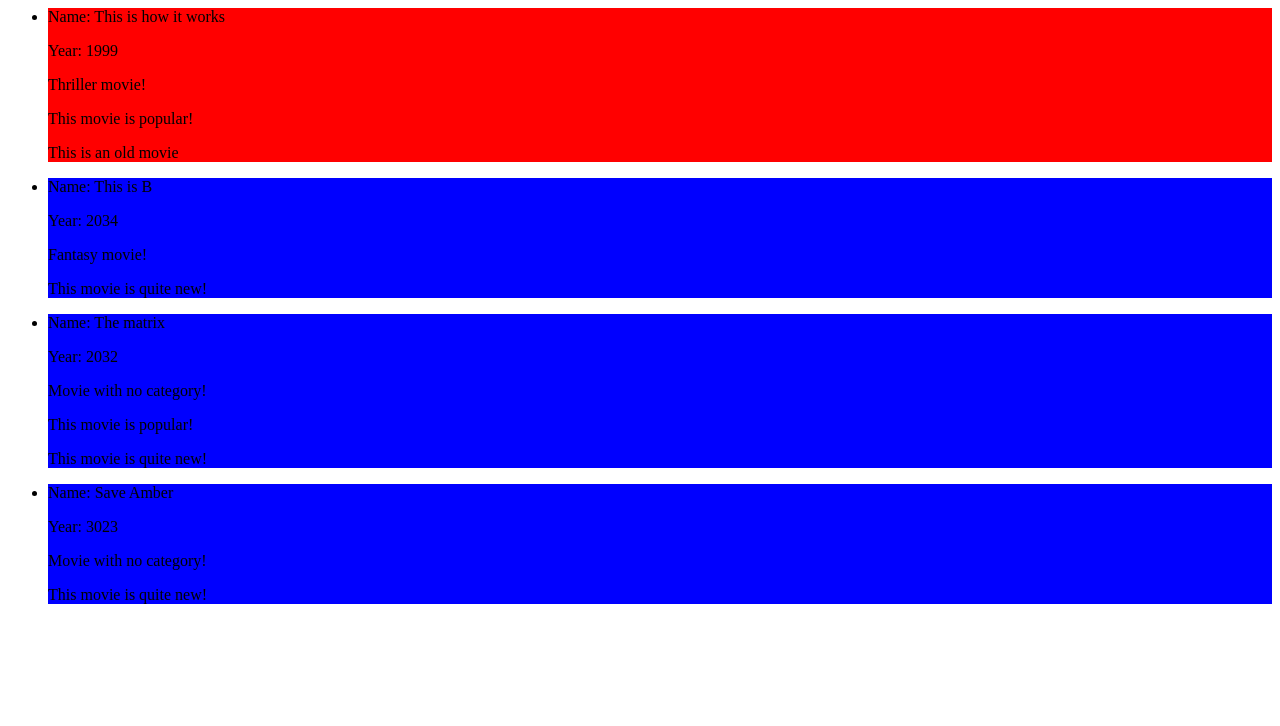
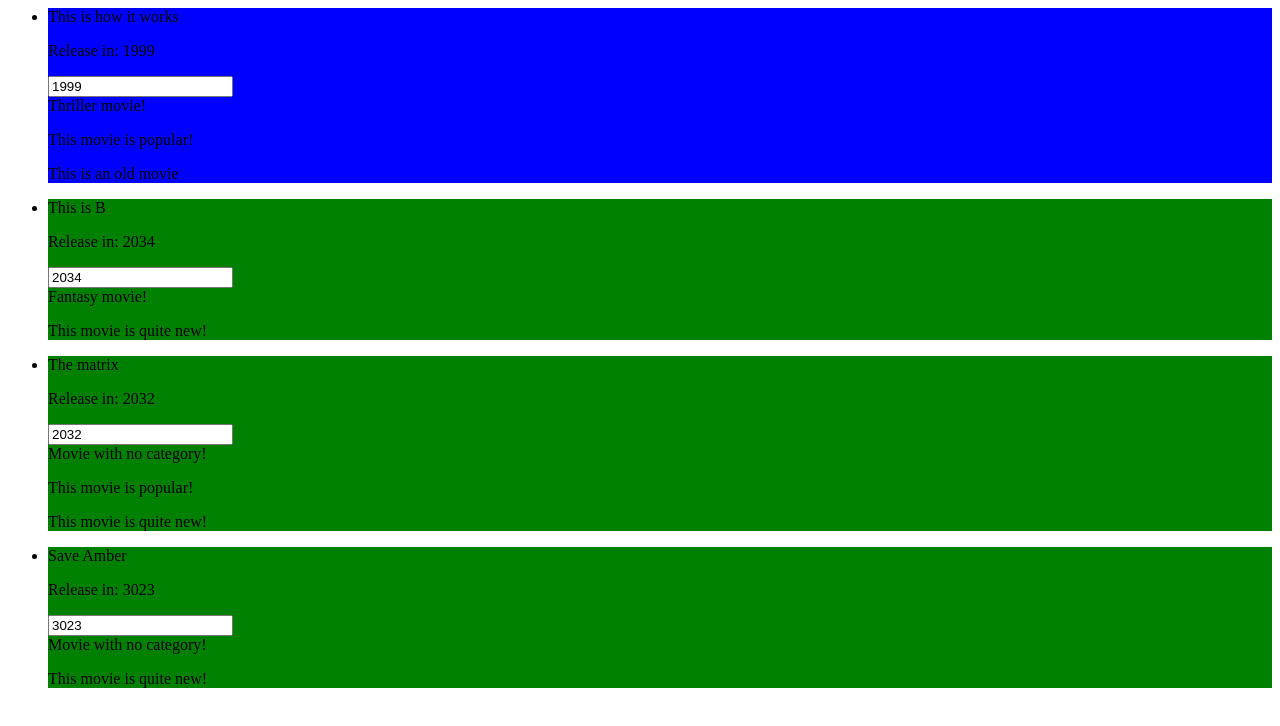
Before and after one commit to lynnchin/angular-tutorial, a plain HTML site: page StartersCourse/content/index.html in a window 1280 px wide. Drawn offline with nearby package versions, Linux system fonts and the light colour scheme.

Commit message:
Complete chapter 11 - ng-model

```diff
--- a/StartersCourse/content/index.html
+++ b/StartersCourse/content/index.html
@@ -13,11 +13,16 @@
    <div ng-controller="MoviesController as movies">
     <ul>
         <li
-        ng-class="movie.year < 2000 ? 'old' : 'modern'"
+        ng-class="{
+                  old: movie.year < 1995,
+                  modern: movie.year > 1995 && movie.year < 2000,
+                  new: movie.year > 2000
+                  }"
         ng-repeat="movie in movies.favorites">
-           <p>Name: {{ movie.title}}</p>
-           <p>Year: {{ movie.year }}</p>
-           <div ng-switch="movie.category">
+           <p>{{ movie.title}}</p>
+           <p>Release in: {{ movie.year }}</p>
+           <input type="text" ng-model="movie.year" />
+            <div ng-switch="movie.category">
             <div ng-switch-when="action">
                 Action movie!
             </div>
```
Also changed, not shown: 1 other file.
